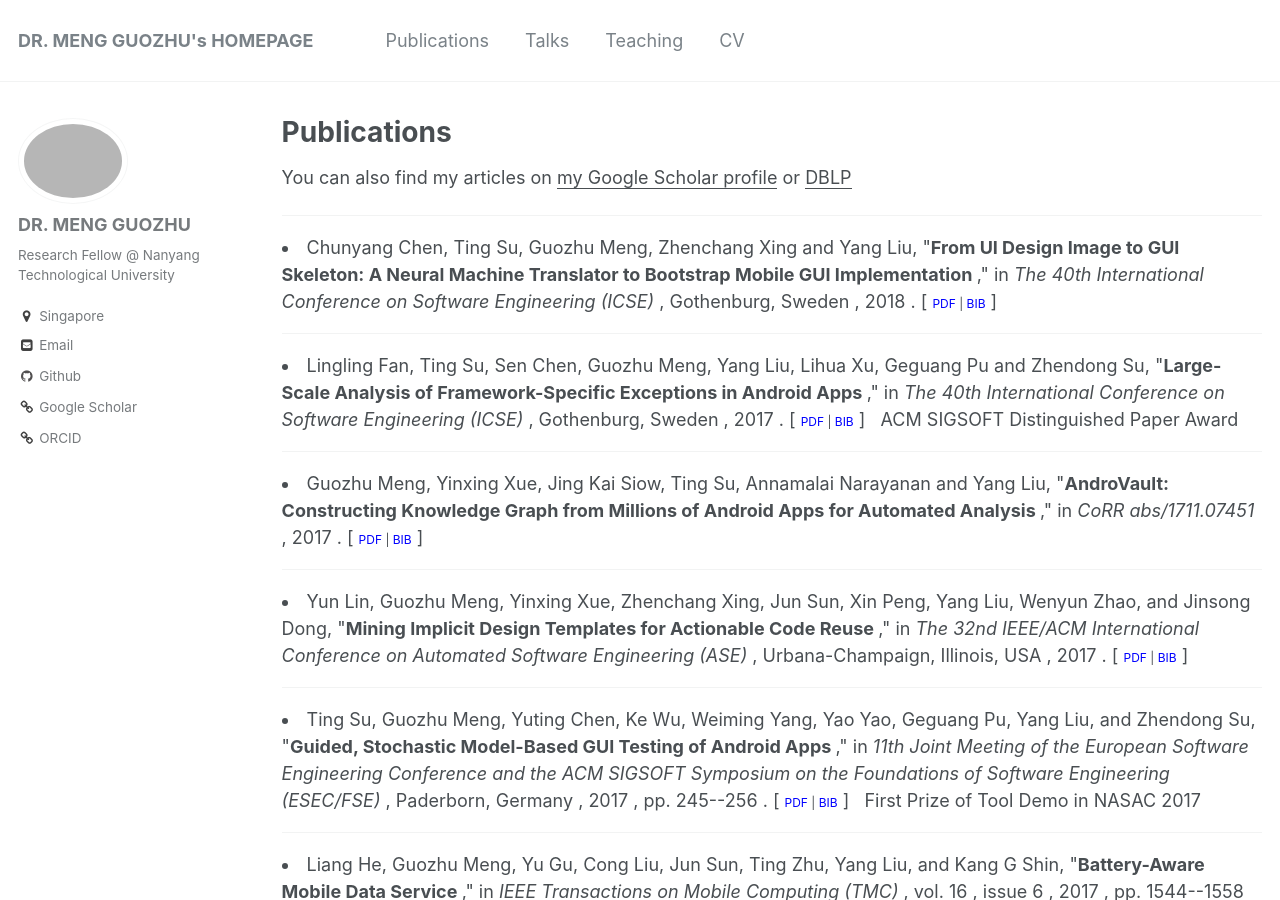
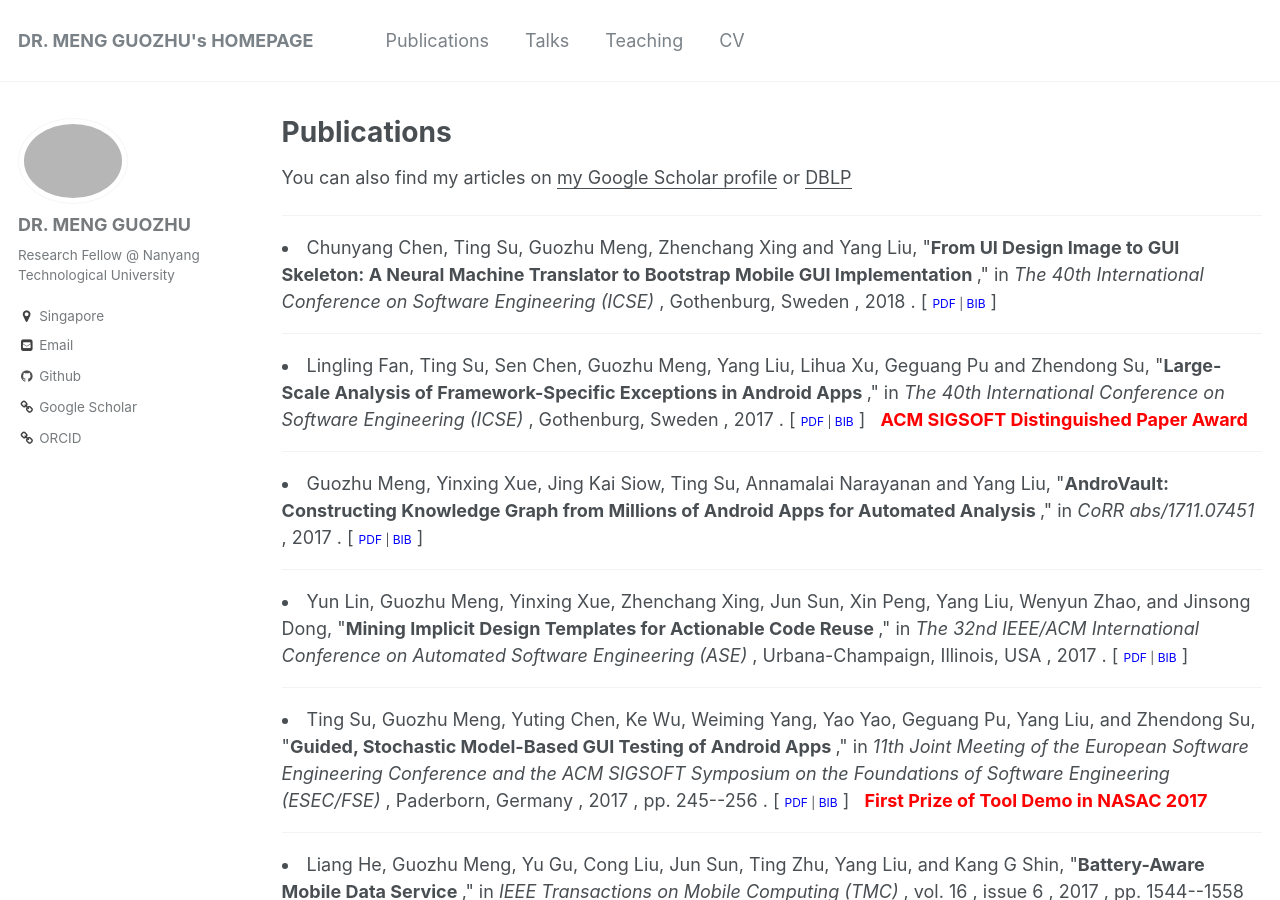
Before and after one commit to impillar/impillar.github.io, a Jekyll site: the page built from _pages/publications.md, in a window 1280 px wide and 900 px high. Built offline with Jekyll 4.4.1, drawn with Linux system fonts in a browser that asks for light colours.

Commit message:
change style

```diff
--- a/_includes/archive-publication.html
+++ b/_includes/archive-publication.html
@@ -60,7 +60,7 @@
 		{% endif %}
 
         {% if post.remark %}
-        &nbsp; <span style="font-style:bold color:red">{{ post.remark  }}</span>
+        &nbsp; <span style="font-weight:bold; color:red">{{ post.remark  }}</span>
         {% endif %}
       </li>
 
```
